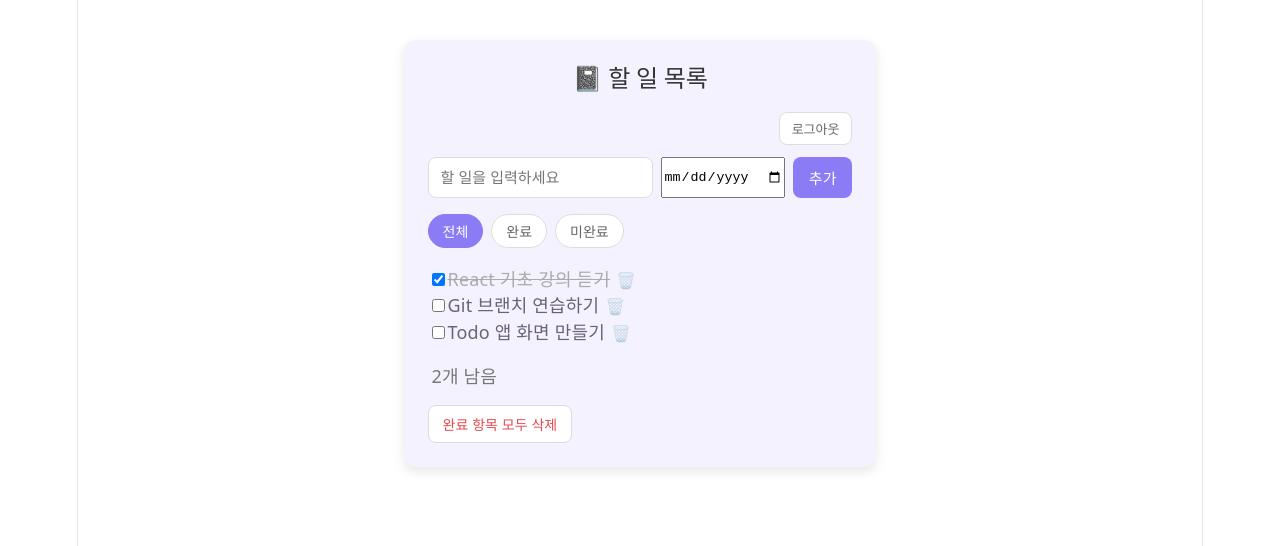
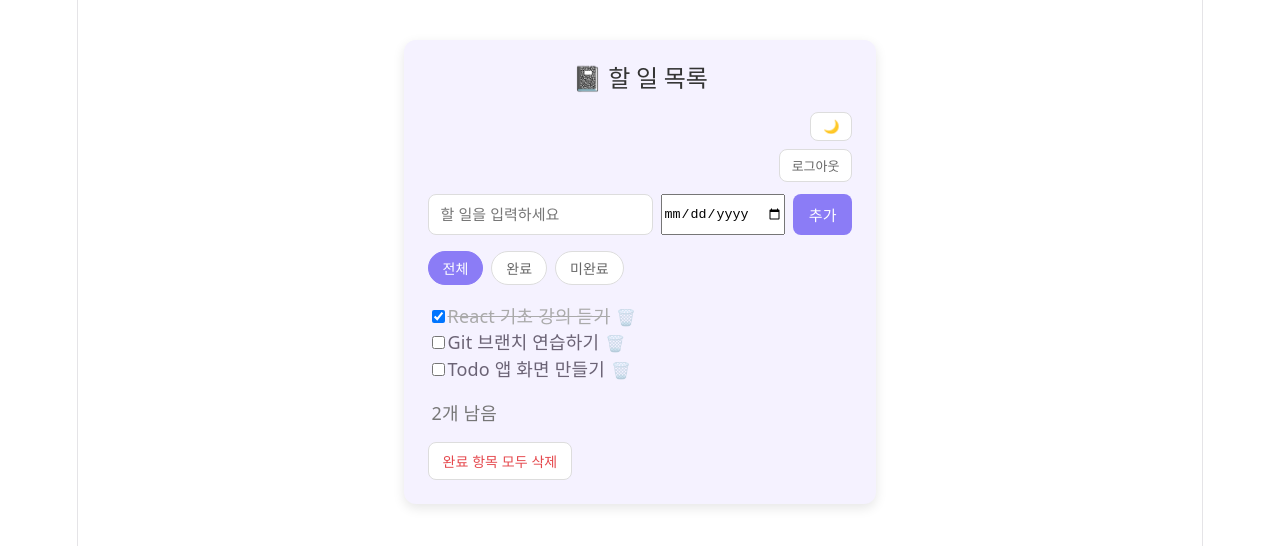
Before and after one commit to noxisna/study, a React (Vite) app: page /todos in a window 1280 px wide. Shown: the top 546 px of the page. Built offline with nearby package versions, Linux system fonts and the light colour scheme; sample sign-in values are in the browser's storage.

Commit message:
feat: 다크 모드 토글 추가 (useLocalStorage로 테마 저장)

```diff
--- a/src/pages/TodoListPage.css
+++ b/src/pages/TodoListPage.css
@@ -181,3 +181,68 @@
   color: #dc2626;
   font-weight: 700;
 }
+
+/* 다크 모드 토글 버튼 */
+.theme-btn {
+  display: block;
+  margin: 0 0 8px auto;
+  padding: 6px 12px;
+  border: 1px solid #ddd;
+  border-radius: 8px;
+  background-color: white;
+  color: #666;
+  font-size: 13px;
+  cursor: pointer;
+}
+
+.theme-btn:hover {
+  border-color: #8b7cf6;
+  color: #8b7cf6;
+}
+
+/* ===== 다크 모드 ===== */
+.todo-container.dark {
+  background-color: #1f2937;
+  color: #f3f4f6;
+  box-shadow: 0 4px 12px rgba(0, 0, 0, 0.5);
+}
+
+.todo-container.dark .todo-title {
+  color: #f3f4f6;
+}
+
+.todo-container.dark .todo-input,
+.todo-container.dark .todo-edit-input,
+.todo-container.dark .todo-date-input {
+  background-color: #111827;
+  color: #f3f4f6;
+  border-color: #4b5563;
+}
+
+.todo-container.dark .filter-btn,
+.todo-container.dark .logout-btn,
+.todo-container.dark .theme-btn,
+.todo-container.dark .clear-done-btn {
+  background-color: #111827;
+  border-color: #4b5563;
+  color: #d1d5db;
+}
+
+.todo-container.dark .filter-btn.active {
+  background-color: #8b7cf6;
+  border-color: #8b7cf6;
+  color: white;
+}
+
+.todo-container.dark .clear-done-btn {
+  color: #f87171;
+}
+
+.todo-container.dark .todo-count,
+.todo-container.dark .todo-due {
+  color: #9ca3af;
+}
+
+.todo-container.dark .todo-due.overdue {
+  color: #f87171;
+}
--- a/src/pages/TodoListPage.jsx
+++ b/src/pages/TodoListPage.jsx
@@ -13,6 +13,7 @@ function TodoListPage() {
   const [todoList, setTodoList] = useLocalStorage("todoList", todos);
   const [inputText, setInputText] =useState("");
   const [dueDate, setDueDate] = useState("");
+  const [theme, setTheme] = useLocalStorage("theme","light");
   const [filter, setFilter] = useState("all");
   const [editingId, setEditingId] = useState(null);
   const [editText, setEditText] = useState("");
@@ -46,6 +47,10 @@ function TodoListPage() {
     navigate("/login");
   };
 
+  const handleThemeToggle =() => {
+    setTheme(theme === "light"? "dark" : "light");
+
+  }
   const handleToggle = (id) => {
     setTodoList(
       todoList.map((todo) =>
@@ -99,8 +104,11 @@ function TodoListPage() {
   const remainingCount = todoList.filter((todo) => !todo.done).length;
 
   return (
-    <div className="todo-container">
+    <div className={theme === "dark" ? "todo-container dark" : "todo-container"}>
       <h2 className="todo-title">📓 할 일 목록</h2>
+      <button className="theme-btn" onClick={handleThemeToggle}>
+        {theme === "dark"? "☀️" : "🌙"}
+      </button>
       <button className="logout-btn" onClick={handleLogout}>로그아웃</button>
       <TodoForm
         inputText={inputText}
```
